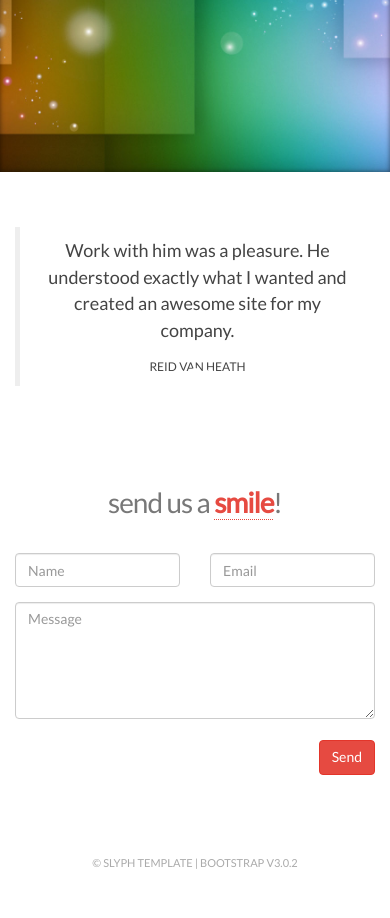
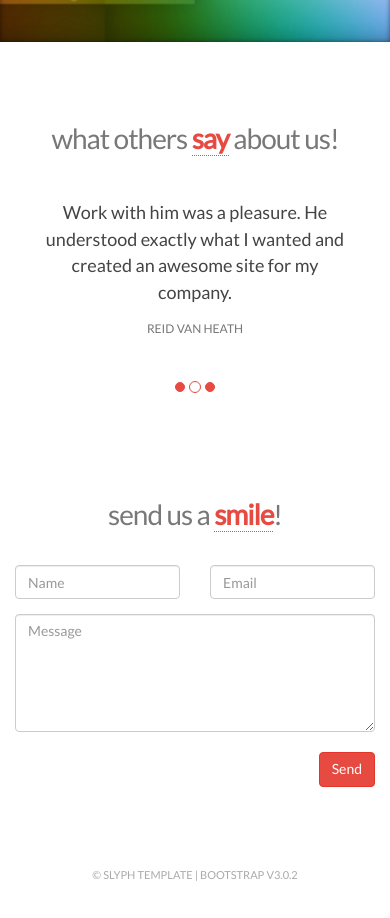
Before and after one commit to hepapatitis/Sylph, a plain HTML site: page code/index.html in a window 390 px wide. Shown: the part 4120-5038 px from the top of the page. Drawn offline with nearby package versions, Linux system fonts and the light colour scheme.

Commit message:
fix team issue on mobile & improve testimonials

```diff
--- a/code/css/main.css
+++ b/code/css/main.css
@@ -57,8 +57,11 @@ footer { text-align:center; text-transform:uppercase; color:#aaa; margin:25px 0;
 .quote-box-bg { background:url('../images/colorful-abstract.jpg') 50% 0 no-repeat fixed; background-size:cover; }
 .quote-box { padding:125px 0; box-shadow:inset 0px 0px 5px rgba(0,0,0,0.5); }
 
-.testimonial { text-align:center; display:block; font-size:18px; }
-.testimonial cite { text-align:center; display:block; font-size:12px; text-transform:uppercase; margin-top:15px; }
+.testimonial { text-align:center; display:block; font-size:18px; border-left:0; }
+.testimonial cite { text-align:center; display:block; font-size:12px; text-transform:uppercase; margin-top:15px; color:#777; }
+
+.carousel { padding-bottom:50px; }
+.carousel-indicators li { border:1px solid #e64a41; background:#e64a41; transition:all ease-in-out 0.2s; }
 
 .med-margin { margin-top:35px; margin-bottom:35px; }
 .big-margin { margin-top:55px; margin-bottom:55px; }
--- a/code/index.html
+++ b/code/index.html
@@ -122,7 +122,6 @@
 					<div class="col-xs-12">
 						<h2 class="main-heading text-center">meet our <span>team</span></h2>
 					</div>
-					<div class="row">
 					<div class="col-sm-6 col-md-3">
 						<div class="team-box">
 							<div class="team-img">
@@ -191,7 +190,6 @@
 			</div>
 		</div>
 	</div>
-	</div>
 	<div class="quote-box quote-box-bg">
 		<div class="container big-margin">
 			<div class="col-xs-12">
@@ -203,6 +201,7 @@
 		<div class="container big-margin">
 			<div class="row">
 				<div class="col-xs-12">
+					<h2 class="main-heading text-center">what others <span>say</span> about us!</h2>
 					<div id="carousel-example-generic" class="carousel slide">
 						<div class="carousel-inner">
 						  <div class="item active">
```
Lines whose indentation alone changed are shown as unchanged.
